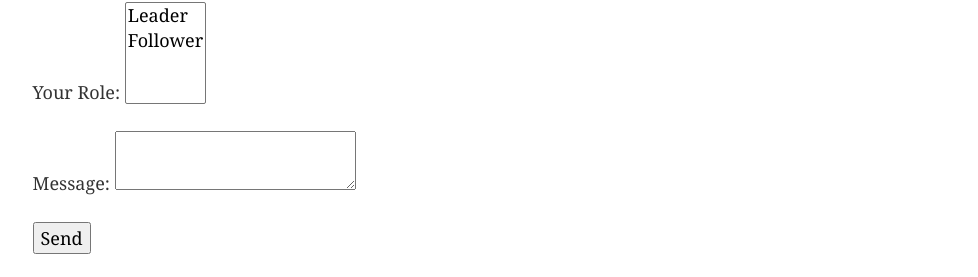
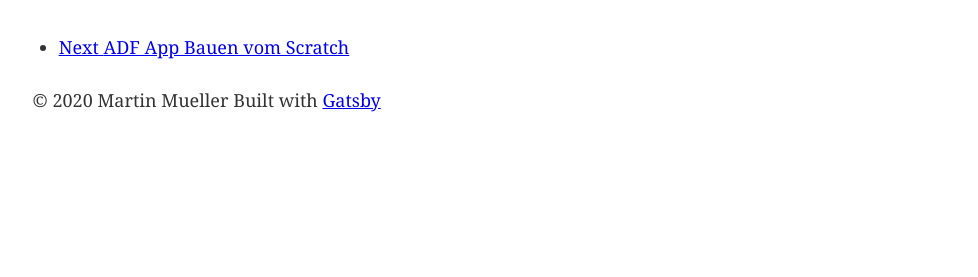
Before and after one commit to mmuller88/mmblog, a Gatsby site: page /ADF-App-eng/ in a window 1280 px wide. Shown: the part 6238-6515 px from the top of the page, without its empty margins (147-1125 px from the left). After the commit the page ends 6377 px from the top, so only its background shows below. Built offline with nearby package versions, Linux system fonts and the light colour scheme; Gatsby itself is replaced by a stand-in of ours; some packages are replaced by stand-ins of ours.

Commit message:
commit function

```diff
--- a/src/templates/blog-post.js
+++ b/src/templates/blog-post.js
@@ -45,18 +45,12 @@ function BlogPost(props) {
               <span>{date}</span>
               {image && <Img fluid={image.childImageSharp.fluid} />}
               <div dangerouslySetInnerHTML={{ __html: props.data.markdownRemark.html }} />
-              <form name="contact" method="POST" data-netlify="true">
+              <form name="contact" netlify netlify-honeypot="bot-field" hidden>
               <p>
                 <label>Your Name: <input type="text" name="name" /></label>
               </p>
               <p>
                 <label>Your Email: <input type="email" name="email" /></label>
-              </p>
-              <p>
-                <label>Your Role: <select name="role[]" multiple>
-                  <option value="leader">Leader</option>
-                  <option value="follower">Follower</option>
-                </select></label>
               </p>
               <p>
                 <label>Message: <textarea name="message"></textarea></label>
```
